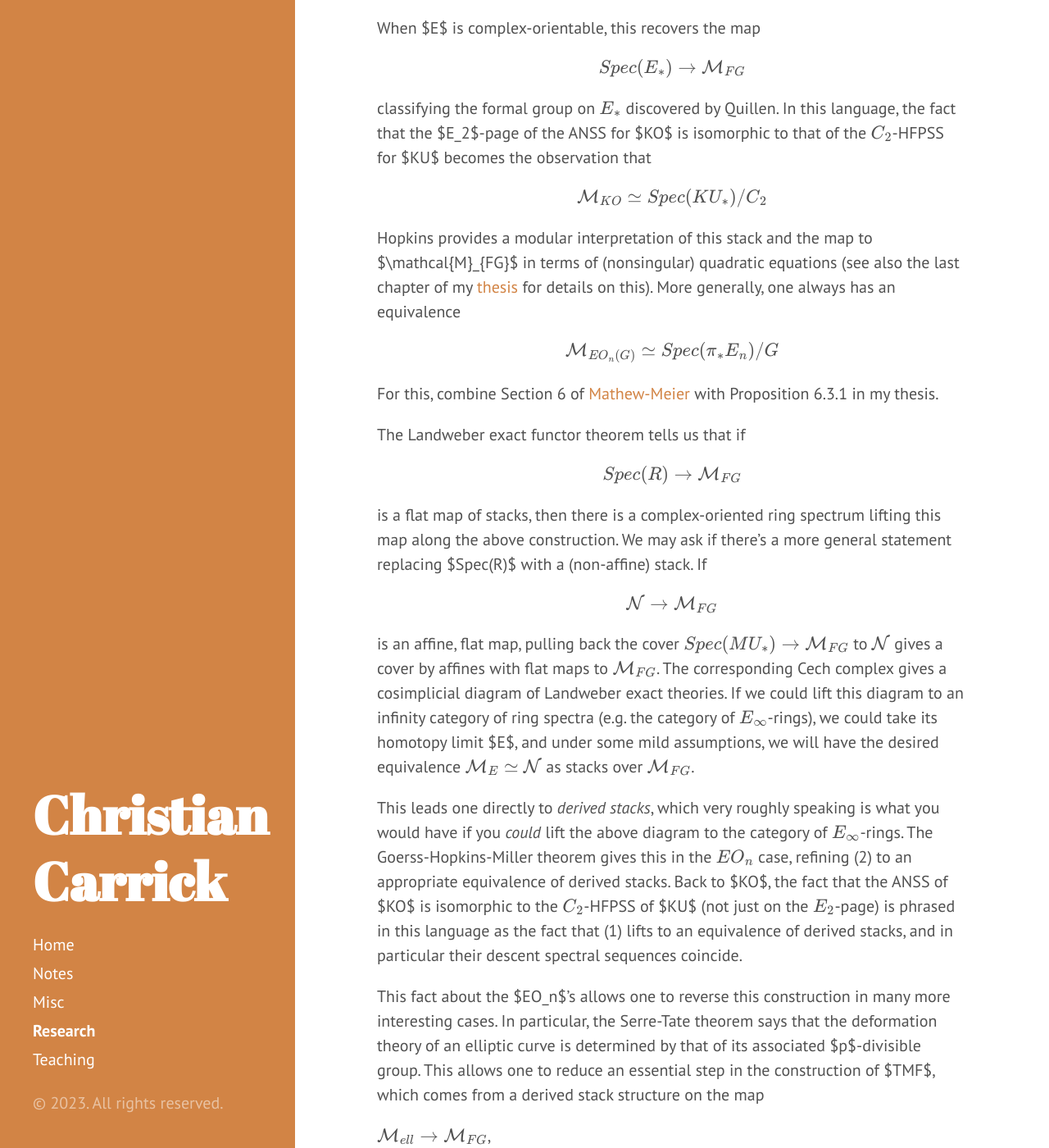
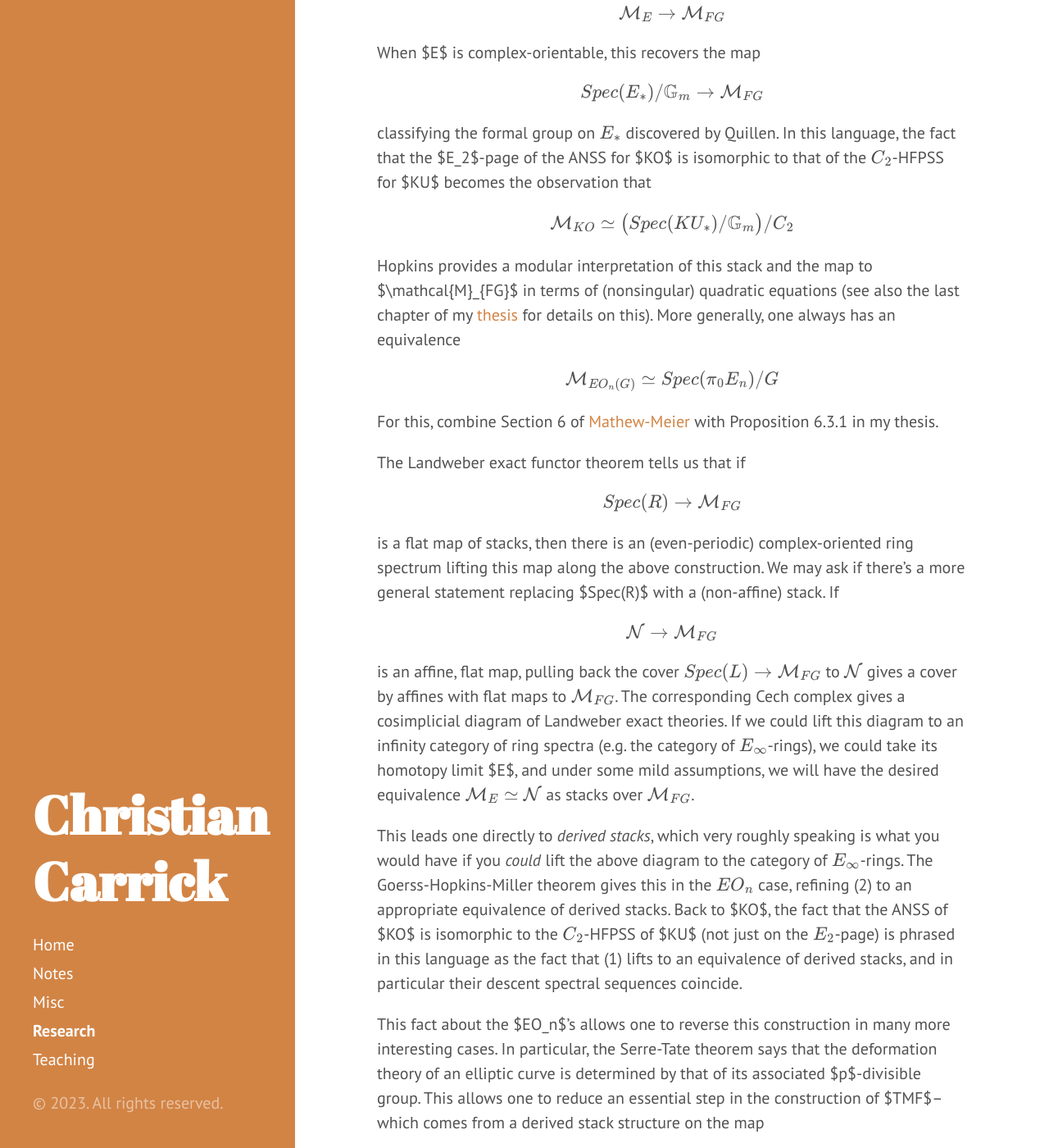
Before and after one commit to carrickchristian/carrickchristian.github.io, a Jekyll site: the page built from research.md, in a window 1280 px wide and 1400 px high, scrolled down 2057 px. Shown: the whole window at 82% size. Built offline with Jekyll 4.4.1, drawn with Linux system fonts in a browser that asks for light colours; formulas are drawn with MathJax 3; some of the changed text lies outside the part shown.

Commit message:
research page gradings fix

```diff
--- a/research.md
+++ b/research.md
@@ -25,19 +25,19 @@ It was an observation of Ravenel and Hopkins-Miller that $L_{K(n)}S^0$ is well a
 
 ## Hopkins' *From Spectra to Stacks*
 
-Like $KO$, the $EO_n$ theories are not complex-orientable; as above, we see this as a good thing. Hopkins noticed that we can still study non complex-orientable theories from the point of view of algebraic geometry and formal groups via the following relative Spec construction in stacks. For any ring spectrum $E$, we have a Hopf algebroid $$(MU_*E,MU_*(MU\wedge E))$$ and a resulting map of stacks
+Like $KO$, the $EO_n$ theories are not complex-orientable; as above, we see this as a good thing. Hopkins noticed that we can still study non complex-orientable theories from the point of view of algebraic geometry and formal groups via the following relative Spec construction in stacks. For any ring spectrum $E$, we have a Hopf algebroid $$(MU_*E,MU_*(MU\wedge E))$$ and (modding out by the $$\mathbb{G}_m$$ action) a resulting map of stacks
 
 $$\mathcal{M}_E\to\mathcal{M}_{FG}$$
 
 When $E$ is complex-orientable, this recovers the map
 
-$$Spec(E_*)\to\mathcal{M}_{FG}$$
+$$Spec(E_*)/\mathbb{G}_m\to\mathcal{M}_{FG}$$
 
 classifying the formal group on $$E_*$$ discovered by Quillen. In this language, the fact that the $E_2$-page of the ANSS for $KO$ is isomorphic to that of the $$C_2$$-HFPSS for $KU$ becomes the observation that
 
 $$
 \begin{align}
-\mathcal{M}_{KO}\simeq Spec(KU_*)/C_2
+\mathcal{M}_{KO}\simeq \big(Spec(KU_*)/\mathbb{G}_m\big)/C_2
 \end{align}
 $$
 
@@ -45,7 +45,7 @@ Hopkins provides a modular interpretation of this stack and the map to $\mathcal
 
 $$
 \begin{align}
-\mathcal{M}_{EO_n(G)}\simeq Spec(\pi_*E_n)/G
+\mathcal{M}_{EO_n(G)}\simeq Spec(\pi_0E_n)/G
 \end{align}
 $$
 
@@ -56,19 +56,19 @@ The Landweber exact functor theorem tells us that if
 
 $$Spec(R)\to\mathcal{M}_{FG}$$
 
-is a flat map of stacks, then there is a complex-oriented ring spectrum lifting this map along the above construction. We may ask if there's a more general statement replacing $Spec(R)$ with a (non-affine) stack. If
+is a flat map of stacks, then there is an (even-periodic) complex-oriented ring spectrum lifting this map along the above construction. We may ask if there's a more general statement replacing $Spec(R)$ with a (non-affine) stack. If
 
 $$\mathcal{N}\to\mathcal{M}_{FG}$$
 
-is an affine, flat map, pulling back the cover $$Spec(MU_*)\to \mathcal{M}_{FG}$$ to $$\mathcal{N}$$ gives a cover by affines with flat maps to $$\mathcal{M}_{FG}$$. The corresponding Cech complex gives a cosimplicial diagram of Landweber exact theories. If we could lift this diagram to an infinity category of ring spectra (e.g. the category of $$E_\infty$$-rings), we could take its homotopy limit $E$, and under some mild assumptions, we will have the desired equivalence $$\mathcal{M}_E\simeq\mathcal{N}$$ as stacks over $$\mathcal{M}_{FG}$$.
+is an affine, flat map, pulling back the cover $$Spec(L)\to \mathcal{M}_{FG}$$ to $$\mathcal{N}$$ gives a cover by affines with flat maps to $$\mathcal{M}_{FG}$$. The corresponding Cech complex gives a cosimplicial diagram of Landweber exact theories. If we could lift this diagram to an infinity category of ring spectra (e.g. the category of $$E_\infty$$-rings), we could take its homotopy limit $E$, and under some mild assumptions, we will have the desired equivalence $$\mathcal{M}_E\simeq\mathcal{N}$$ as stacks over $$\mathcal{M}_{FG}$$.
 
 This leads one directly to *derived stacks*, which very roughly speaking is what you would have if you *could* lift the above diagram to the category of $$E_\infty$$-rings. The Goerss-Hopkins-Miller theorem gives this in the $$EO_n$$ case, refining (2) to an appropriate equivalence of derived stacks. Back to $KO$, the fact that the ANSS of $KO$ is isomorphic to the $$C_2$$-HFPSS of $KU$ (not just on the $$E_2$$-page) is phrased in this language as the fact that (1) lifts to an equivalence of derived stacks, and in particular their descent spectral sequences coincide.
 
-This fact about the $EO_n$'s allows one to reverse this construction in many more interesting cases. In particular, the Serre-Tate theorem says that the deformation theory of an elliptic curve is determined by that of its associated $p$-divisible group. This allows one to reduce an essential step in the construction of $TMF$, which comes from a derived stack structure on the map
+This fact about the $EO_n$'s allows one to reverse this construction in many more interesting cases. In particular, the Serre-Tate theorem says that the deformation theory of an elliptic curve is determined by that of its associated $p$-divisible group. This allows one to reduce an essential step in the construction of $TMF$--which comes from a derived stack structure on the map
 
-$$\mathcal{M}_{ell}\to\mathcal{M}_{FG}$$,
+$$\mathcal{M}_{ell}\to\mathcal{M}_{FG}$$
 
-to that of the derived stack structure on the stacks $$Spec(\pi_*E_n)/G$$ as above.
+--to that of the derived stack structure on the stacks $$Spec(\pi_0E_n)/G$$ as above.
 
 ## Connective models
 
@@ -84,30 +84,34 @@ that is a $K(n)$-local equivalence, so that $$eo_n(G)$$ sees the same height $n$
 
 Therefore we ask for conditions also on the ANSS of $eo_n(G)$, or, better, on $$\mathcal{M}_{eo_n(G)}$$. We want the composition $$S^0\to eo_n(G)\to EO_n(G)$$ to give a factorization
 
-$$Spec(\pi_*E_n)/G\to\mathcal{M}_{eo_n(G)}\to\mathcal{M}_{FG}$$
+$$Spec(\pi_0E_n)/G\to\mathcal{M}_{eo_n(G)}\to\mathcal{M}_{FG}$$
 
 where the stack in the middle satisfies some nice list of algebro-geometric properties. It is difficult to say exactly what those should be, and I am working with Lennart Meier currently on this with particular focus on the example $$tmf_0(3)$$. For now, it is best to look back once again at $KO$. Here we have a factorization
 
-$$Spec(\mathbb{Z}[v_1^{\pm}])/C_2\to\mathcal{M}_{ko}\to\mathcal{M}_{FG}$$
+$$\big(Spec(\mathbb{Z}[v_1^{\pm}])/\mathbb{G}_m\big)/C_2\to\mathcal{M}_{ko}\to\mathcal{M}_{FG}$$
 
-A naive guess for $$\mathcal{M}_{ko}$$ would be $$Spec(\mathbb{Z}[v_1])/C_2$$, but the map $$Spec(\mathbb{Z}[v_1])/C_2\to\mathcal{M}_{FG}$$ is not affine, a necessary condition for the maps $$\mathcal{M}_E\to\mathcal{M}_{FG}$$. Hopkins shows instead that the map $$\mathcal{M}_{KO}\to\mathcal{M}_{ko}$$ is the inclusion of the moduli stack of nonsingular quadratic equations into that of all quadratic equations. A similar story holds for $tmf$, where the map $$\mathcal{M}_{TMF}\to\mathcal{M}_{tmf}$$ is the inclusion of the moduli stack of elliptic curves in that of all cubic equations.
+A naive guess for $$\mathcal{M}_{ko}$$ would be $$\big(Spec(\mathbb{Z}[v_1])/\mathbb{G}_m\big)/C_2$$, but the map
+
+$$\big(Spec(\mathbb{Z}[v_1])/\mathbb{G}_m\big)/C_2\to\mathcal{M}_{FG}$$
+
+is not affine, a necessary condition for the maps $$\mathcal{M}_E\to\mathcal{M}_{FG}$$. Hopkins shows instead that the map $$\mathcal{M}_{KO}\to\mathcal{M}_{ko}$$ is the inclusion of the moduli stack of nonsingular quadratic equations into that of all quadratic equations. A similar story holds for $tmf$, where the map $$\mathcal{M}_{TMF}\to\mathcal{M}_{tmf}$$ is the inclusion of the moduli stack of elliptic curves in that of all cubic equations.
 
 Finally, we would like the $eo_n(G)$'s to be structured ring spectra in some sense, so that we may lift this factorization to a category of derived stacks, as discussed above.
 
 ## The slice filtration
 
-Let's return to the wrong guess that $$\mathcal{M}_{ko}\simeq Spec(\mathbb{Z}[v_1])/C_2$$, as it will give us a sense for why genuine equivariant homotopy enters the picture. For any $$E_\infty$$-ring $E$, it is easy to see that $$\mathcal{M}_E$$ has a canonical derived stack refinement whose global sections are the $MU$-nilpotent completion of $E$. Indeed, we may write $$\mathcal{M}_E$$ as a geometric realization
+Let's return to the wrong guess that $$\mathcal{M}_{ko}\simeq \big(Spec(\mathbb{Z}[v_1])/\mathbb{G}_m\big)/C_2$$, as it will give us a sense for why genuine equivariant homotopy enters the picture. For any $$E_\infty$$-ring $E$, it is easy to see that $$\mathcal{M}_E$$ has a canonical derived stack refinement whose global sections are the $MU$-nilpotent completion of $E$. Indeed, we may write $$\mathcal{M}_E$$ as a geometric realization
 
 $$
 \begin{align*}
-\mathcal{M}_E&\simeq \big|Spec(MU_*)\times_{\mathcal{M}_{FG}}\mathcal{M}_E\Leftarrow Spec(MU_*MU)\times_{\mathcal{M}_{FG}}\mathcal{M}_E\Lleftarrow \cdots\big|\\
-&\simeq  \big|Spec(MU_*E)\Leftarrow Spec(MU_*(MU\wedge E))\Lleftarrow\cdots\big|
+\mathcal{M}_E&\simeq \big|Spec(MUP_0)\times_{\mathcal{M}_{FG}}\mathcal{M}_E\Leftarrow Spec(MUP_0MUP)\times_{\mathcal{M}_{FG}}\mathcal{M}_E\Lleftarrow \cdots\big|\\
+&\simeq  \big|Spec(MUP_0E)\Leftarrow Spec(MUP_0(MUP\wedge E))\Lleftarrow\cdots\big|
 \end{align*}
 $$
 
 The simplicial diagram on the right lifts to derived (affine) schemes since $E$ and $MU$ are $$E_\infty$$-rings, and so we may define the derived stack structure on $$\mathcal{M}_E$$ by this colimit. Applying this when $E=ko$, the corresponding descent spectral sequence is a spectral sequence converging to $\pi_*ko$.
 
-If we had the equivalence $$\mathcal{M}_{ko}\simeq Spec(\mathbb{Z}[v_1])/C_2$$, by comparison with the descent spectral sequence for $$\mathcal{M}_{KO}$$, we would see that the descent spectral sequence for $$\mathcal{M}_{ko}$$ coincides with the HFPSS for $ku$ with its complex conjugation action (i.e. Atiyah's Real $K$-theory $$k_\mathbb{R}$$). But this latter spectral sequence does not converge to $$\pi_*ko$$; in fact
+If we had the equivalence $$\mathcal{M}_{ko}\simeq \big(Spec(\mathbb{Z}[v_1])/\mathbb{G}_m\big)/C_2$$, by comparison with the descent spectral sequence for $$\mathcal{M}_{KO}$$, we would see that the descent spectral sequence for $$\mathcal{M}_{ko}$$ coincides with the HFPSS for $ku$ with its complex conjugation action (i.e. Atiyah's Real $K$-theory $$k_\mathbb{R}$$). But this latter spectral sequence does not converge to $$\pi_*ko$$; in fact
 
 $$ko\not\simeq ku^{hC_2}$$
 
@@ -147,11 +151,11 @@ $$\mathcal{M}_{BP^{((G))}\langle m\rangle^G}$$
 
 We were able to guess the stack for $ko$ from its open substack corresponding to $KO$, so we begin with the localized variants $$(D^{-1}BP^{((G))}\langle m\rangle)^G$$. In my thesis, I gave a complete description of these for $G=C_2$ as quotient stacks:
 
-$$Spec(E(n)_*)/C_2\simeq\mathcal{M}_{E_\mathbb{R}(n)^{C_2}}$$
+$$\big(Spec(E(n)_*)/\mathbb{G}_m\big)/C_2\simeq\mathcal{M}_{E_\mathbb{R}(n)^{C_2}}$$
 
 and gave several modular interpretations of these stacks following those for $KO$ and $Tmf_1(3)$. In an upcoming paper I prove the analogous result for larger groups
 
-$$Spec(\pi_*^eBP^{((G))}\langle m\rangle)/G\simeq\mathcal{M}_{BP^{((G))}\langle m\rangle^G}$$
+$$\big(Spec(\pi_*^eBP^{((G))}\langle m\rangle)/\mathbb{G}_m\big)/G\simeq\mathcal{M}_{BP^{((G))}\langle m\rangle^G}$$
 
 and am currently investigating possibilities for the connective stacks.
 
```
